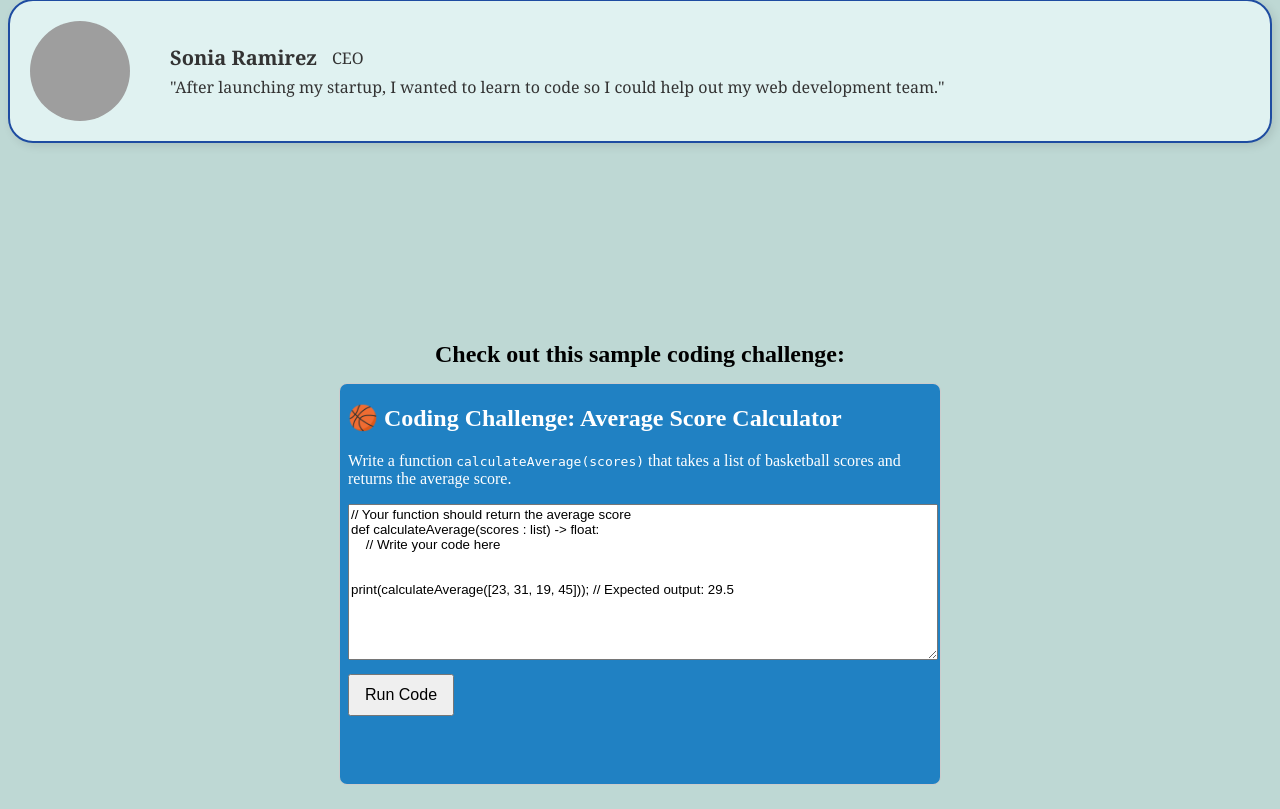
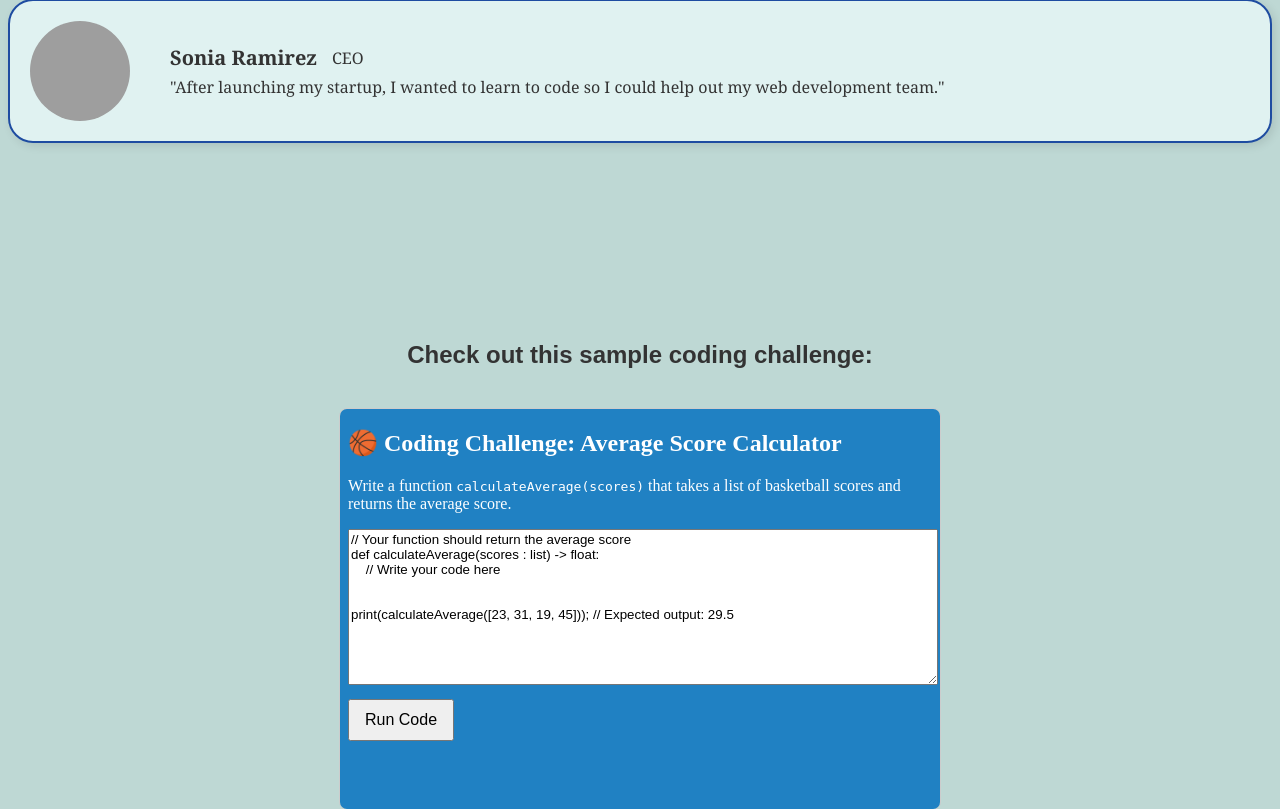
Before and after one commit to GavrielaTM3/COMP333_Website, a PHP site: page / in a window 1280 px wide. Shown: the part 1042-1851 px from the top of the page. Run offline with PHP 8.4, Linux system fonts and the light colour scheme; grey boxes are pictures that could not be loaded.

Commit message:
added id tags for title to clean make the formatting better

```diff
--- a/index.html
+++ b/index.html
@@ -28,7 +28,7 @@
 
   <div class="mission-text">
     <section id="our-mission">
-    <h1 >Welcome!</h1>
+    <h1 id="welcome">Welcome!</h1>
     <p > Our mission is to teach you how to code based on your interests! You will have a lot of fun coding and see that it is not that hard. Best of all, our website is completely FREE because we believe everyone, regardless of their background, should have the opportunity to learn how to code</p>
 
   </div>
@@ -93,7 +93,8 @@
     <section id="start-coding">
 
     <div class="iframe-container">
-      <div class="iframe-title">Check out this sample coding challenge:</div>
+      <div class="iframe-title">
+        <p id="challenge_title">Check out this sample coding challenge:</p></div>
           <iframe src="sample_lesson.html" width="600" height="400" style="border:1px solid #ccc;"></iframe>
     </div>
 
--- a/style.css
+++ b/style.css
@@ -85,6 +85,11 @@ body {
 .iframe-container iframe {
     border: 2px solid rgba(0, 0, 0, 0.3); /* Light black border */
     border-radius: 8px; /* Rounded corners */
+}
+#challenge_title{
+    font-weight: bold;
+    color: #333;
+    font-family:Arial, Helvetica, sans-serif
 }
 
 
@@ -244,6 +249,12 @@ a.box:hover {
     color: #666;
 }
 
+#welcome {
+    font-weight: bold;
+    color: #333;
+}
+
+
 .boxed-text {
     background: rgb(255, 254, 254);
     border: 1px solid #ccc;
```
